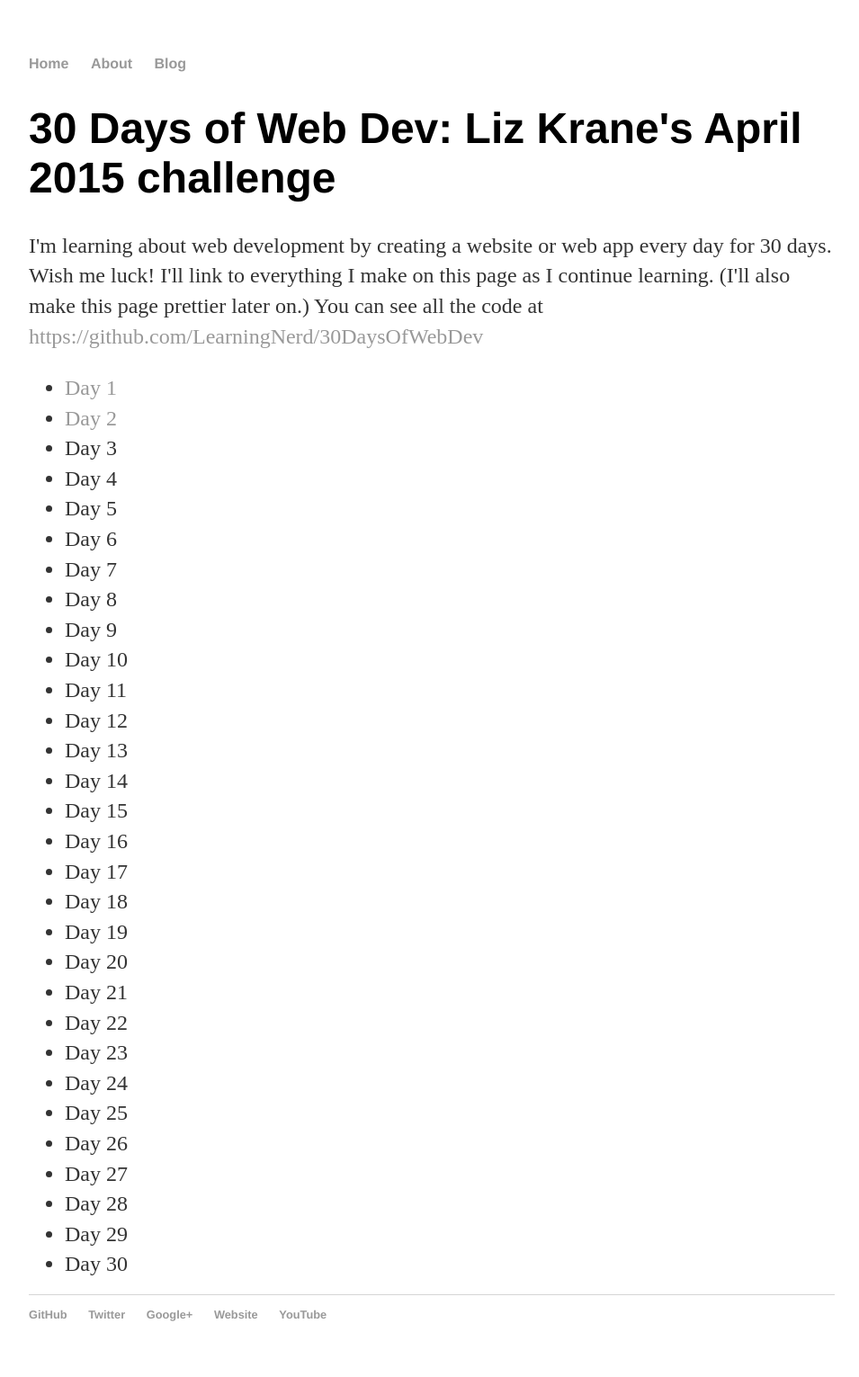
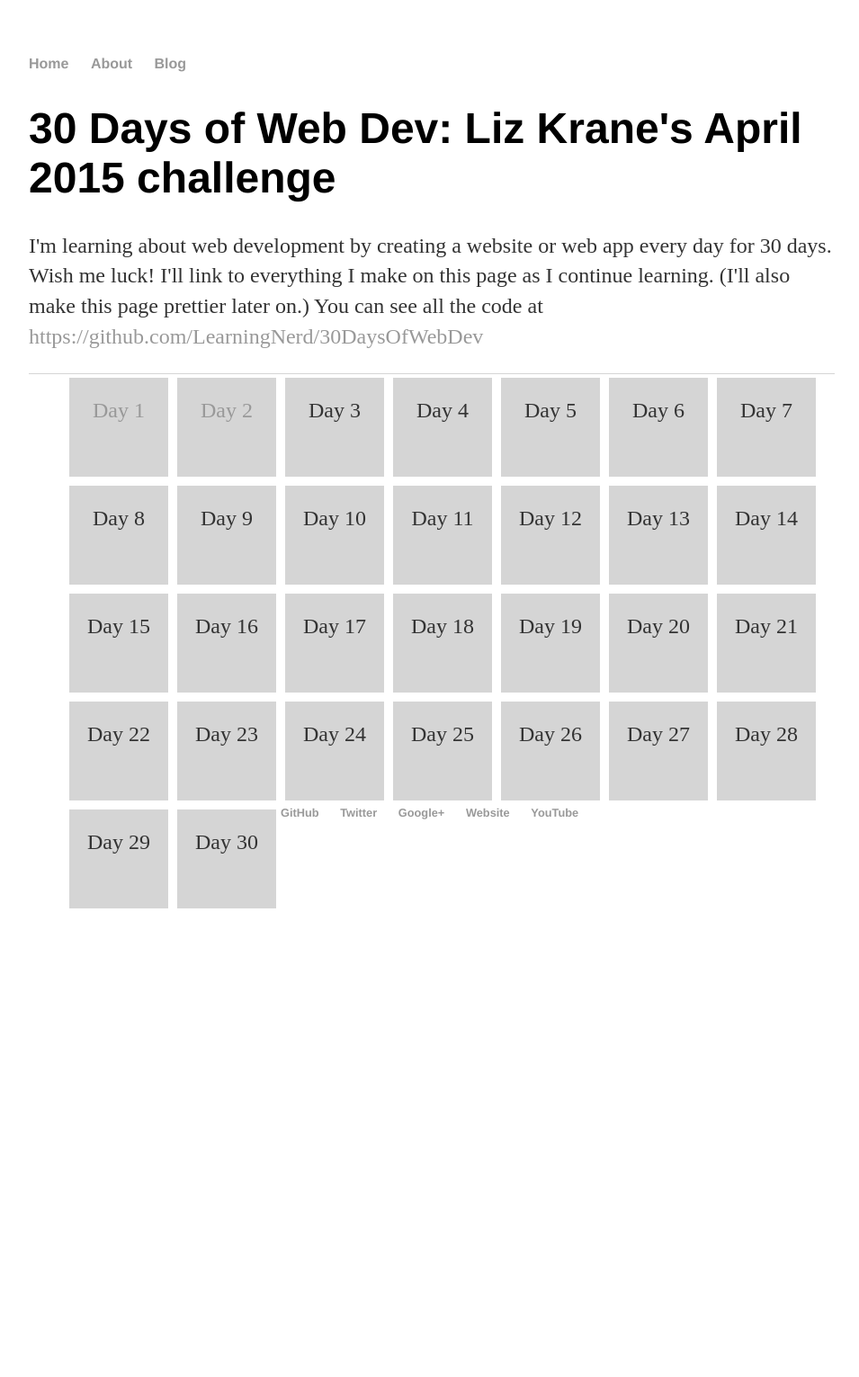
Before and after one commit to LearningNerd/30DaysOfWebDev, a Jekyll site: the page built from index.html, in a window 1280 px wide. Shown: the whole page at 90% size, without its empty margins (160-1115 px from the left). Built offline with Jekyll 4.4.1, drawn with Linux system fonts in a browser that asks for light colours; after the commit the page ends 1015 px from its top, so only the background shows below that.

Commit message:
Update index.html

```diff
--- a/index.html
+++ b/index.html
@@ -4,7 +4,7 @@ title: 30 Days of Web Dev - Liz Krane's April 2015 challenge
 ---
 	<h1>30 Days of Web Dev: Liz Krane's April 2015 challenge</h1>
 	<p>I'm learning about web development by creating a website or web app every day for 30 days. Wish me luck! I'll link to everything I make on this page as I continue learning. (I'll also make this page prettier later on.) You can see all the code at <a href="https://github.com/LearningNerd/30DaysOfWebDev">https://github.com/LearningNerd/30DaysOfWebDev</a></p>
-	<ul>
+	<ul id="days">
 		<li><a href="day1/">Day 1</a></li>
 		<li><a href="day2/">Day 2</a></li>
 		 <li>Day 3</li>
```
